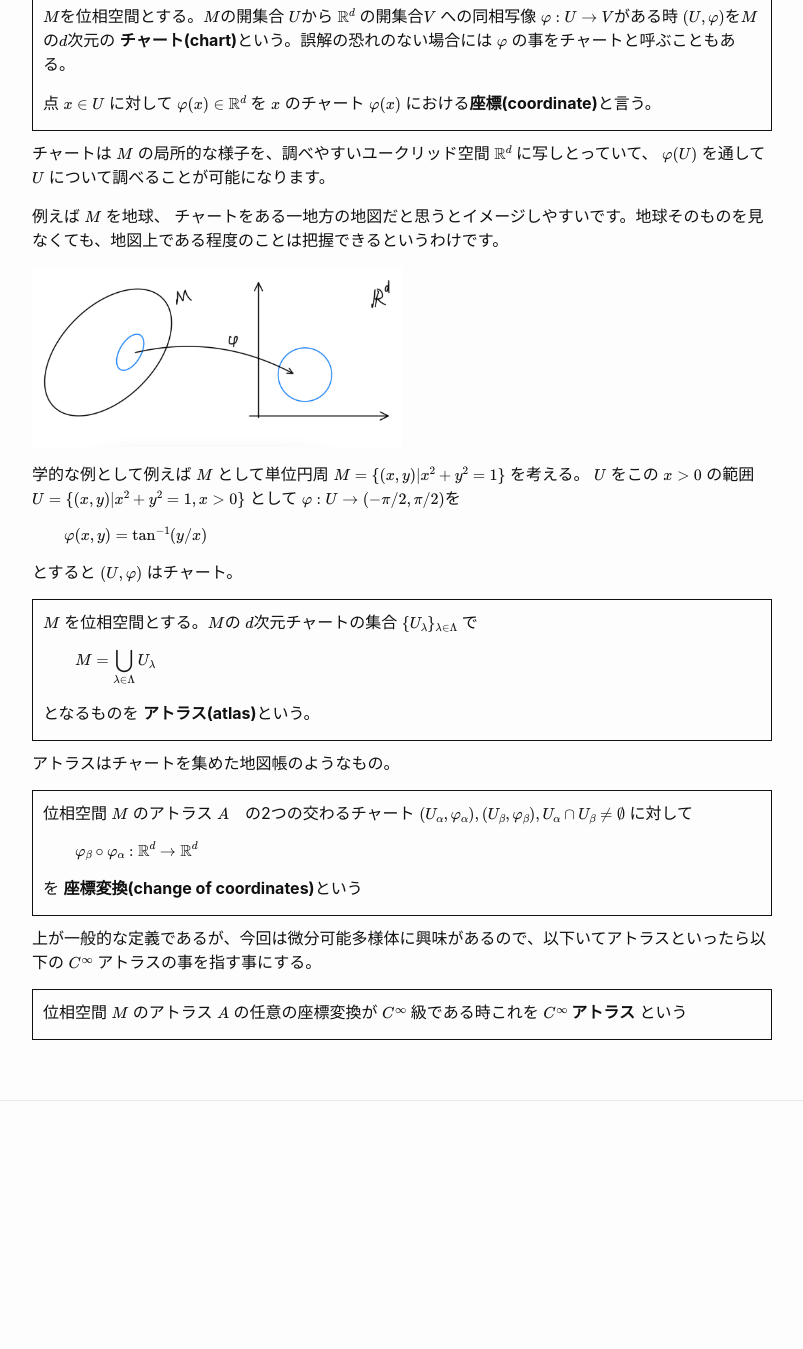
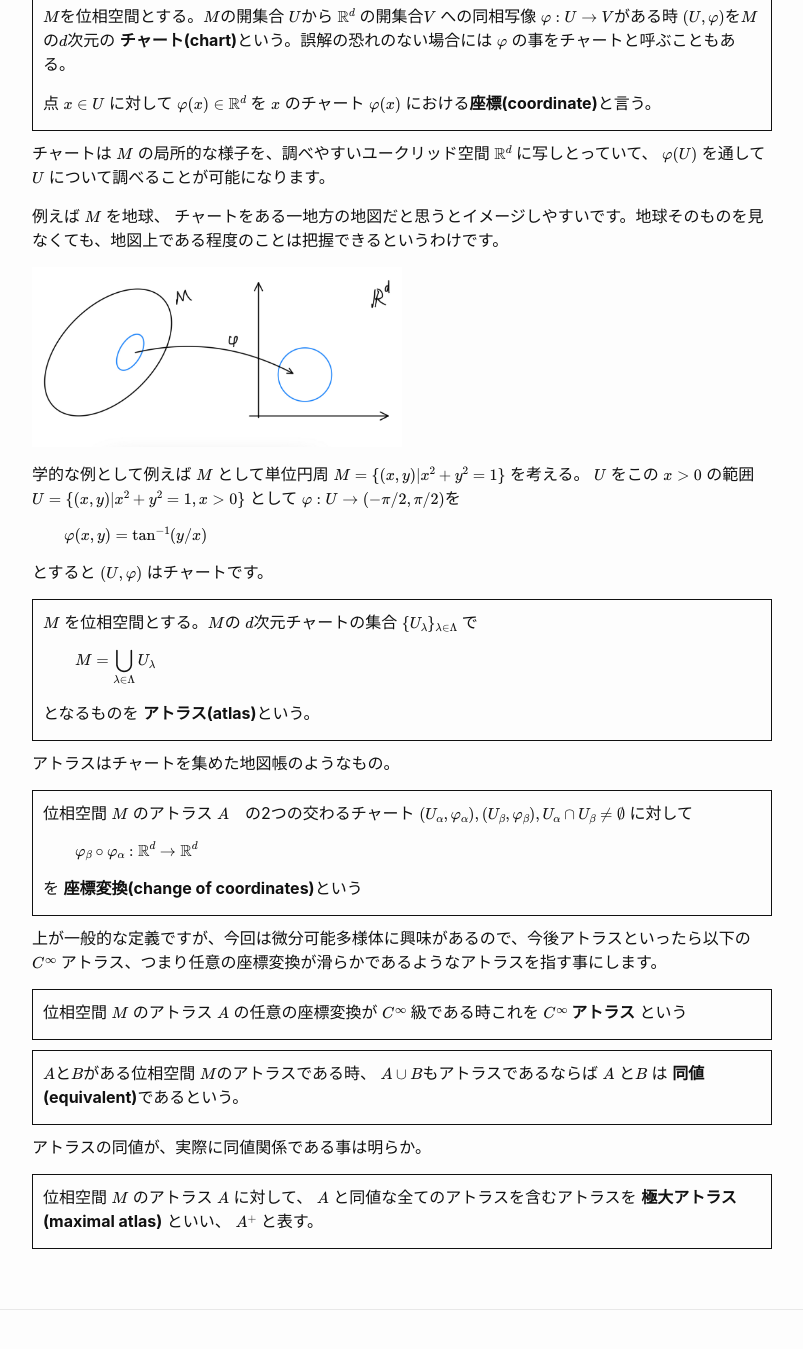
Before and after one commit to nineties/manifold-optimization, a Jekyll site: the page built from manifold.md, in a window 1280 px wide and 1400 px high, scrolled down 333 px. Shown: the top 1349 px of the window, without its empty margins (238-1041 px from the left). Built offline with Jekyll 4.4.1, drawn with Linux system fonts in a browser that asks for light colours; our own code applies the rules of GitHub Pages for plain Markdown files; before the commit the page ends 1524 px from its top, so only the background shows below that.

Commit message:
add definition of maximal atlas

```diff
--- a/manifold.md
+++ b/manifold.md
@@ -22,7 +22,7 @@ $M$を位相空間とする。$M$の開集合 $U$から $\mathbb{R}^d$ の開集
 \\[
 \varphi(x, y) = \tan^{-1}(y/x)
 \\]
-とすると $(U,\varphi)$ はチャート。
+とすると $(U,\varphi)$ はチャートです。
 
 <div class="definition" markdown=1>
 $M$ を位相空間とする。$M$の $d$次元チャートの集合
@@ -42,8 +42,18 @@ $M$ を位相空間とする。$M$の $d$次元チャートの集合
 を **座標変換(change of coordinates)**という
 </div>
 
-上が一般的な定義であるが、今回は微分可能多様体に興味があるので、以下いてアトラスといったら以下の $C^\infty$ アトラスの事を指す事にする。
+上が一般的な定義ですが、今回は微分可能多様体に興味があるので、今後アトラスといったら以下の $C^\infty$ アトラス、つまり任意の座標変換が滑らかであるようなアトラスを指す事にします。
 
 <div class="definition" markdown=1>
 位相空間  $M$ のアトラス $A$ の任意の座標変換が $C^\infty$ 級である時これを **$C^\infty$ アトラス** という
 </div>
+
+<div class="definition" markdown=1>
+$A$と$B$がある位相空間 $M$のアトラスである時、 $A\cup B$もアトラスであるならば $A$ と$B$ は **同値(equivalent)**であるという。
+</div>
+
+アトラスの同値が、実際に同値関係である事は明らか。
+
+<div class="definition" markdown=1>
+位相空間 $M$ のアトラス $A$ に対して、 $A$ と同値な全てのアトラスを含むアトラスを **極大アトラス(maximal atlas)** といい、 $A^+$ と表す。
+</div>
```
